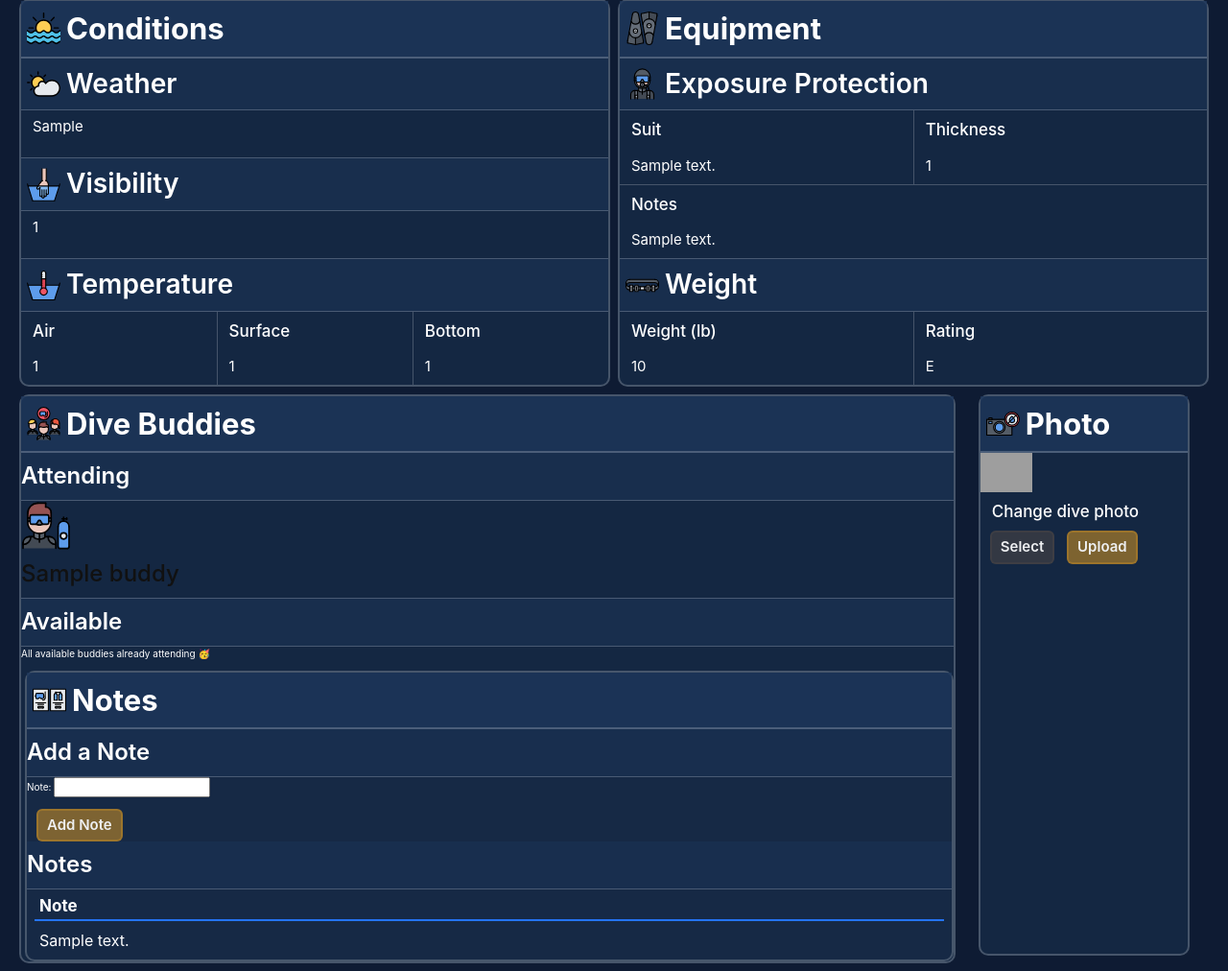
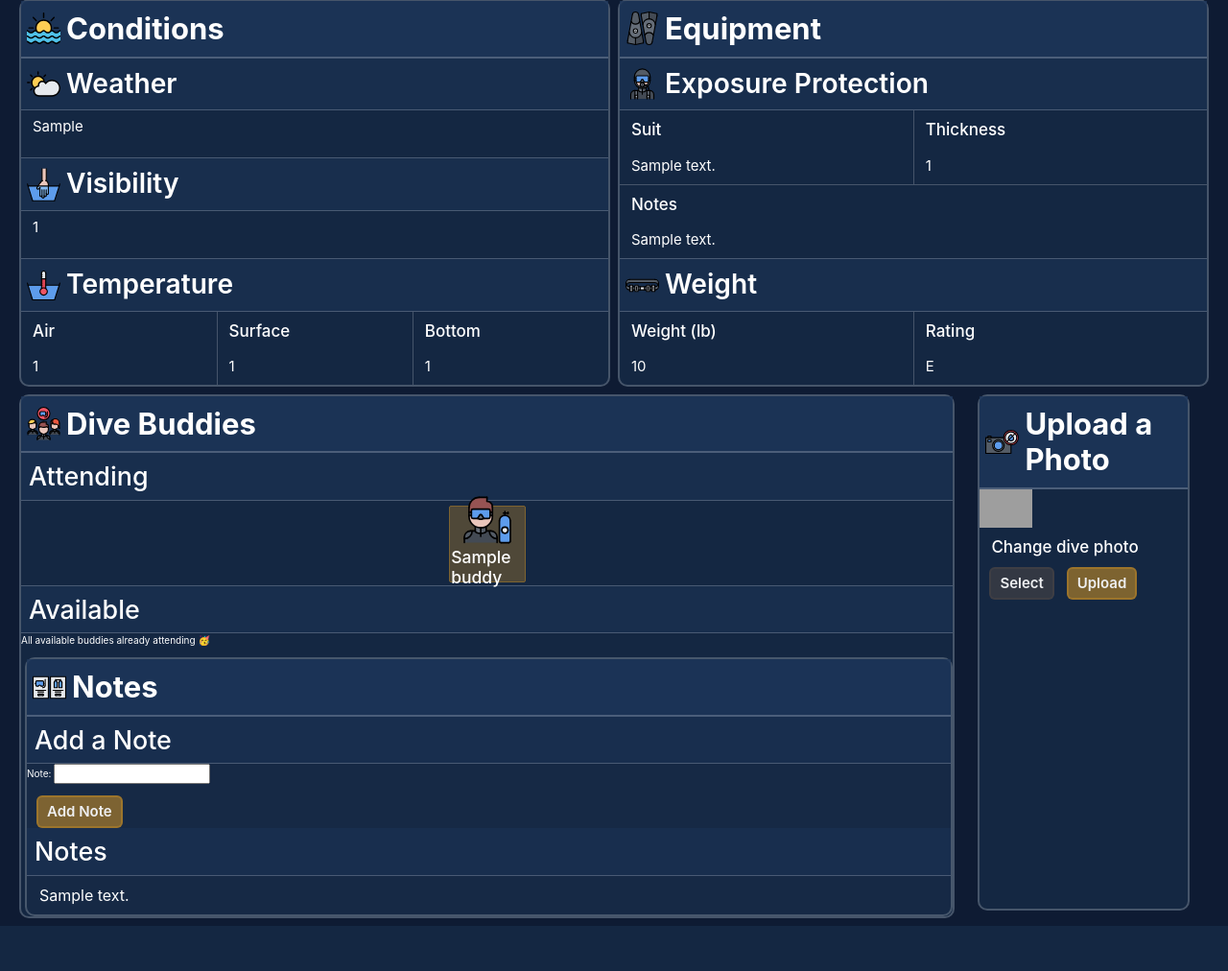
Before and after one commit to jwcrosby/neptune, a Django app: page /dives/1/ in a window 1280 px wide. Shown: the part 512-1524 px from the top of the page at 96% size. After the commit the page ends 1477 px from the top, so only its background shows below. Run offline with Django 3.2, Linux system fonts and the light colour scheme; a user stored in the database is signed in; tables that the repository leaves empty hold one stand-in row (values such as "Sample post"); some libraries are stand-ins or nearby versions; grey boxes are pictures that could not be loaded.

Commit message:
update dive buddy section of dive form

```diff
--- a/main_app/static/css/dive-detail.css
+++ b/main_app/static/css/dive-detail.css
@@ -95,6 +95,7 @@
   font-weight: 600;
 }
 
+
 .field-wrapper {
   height: 100%;
   width: 100%;
@@ -112,6 +113,7 @@
   align-items: center;
   justify-content: center;
 }
+
 
 .data-container {
   width: 100%;
@@ -144,23 +146,60 @@ h4 {
   border-top: 2px solid rgba(255, 255, 255, 0.212);
 }
 
-  .buddy-content > img {
-    height: 52px
+.buddy-subsection {
+  display: flex;
+  flex-direction: row;
+  align-items: center;
+  justify-content: center;
+}
+
+.buddy-container {
+  display: flex;
+  flex-direction: row;
+  align-items: center;
+  justify-content: center;
+  flex-wrap: wrap;
+  padding: 2px;
+}
+.buddy-container a {
+  text-decoration: none;
+  color: #ffffff;
+}
+
+.buddy-container .btn {
+  padding: 3px 10px;
+  margin-left: 4px;
+}
+
+.buddy-content {
+  display: flex;
+  flex-direction: column;
+  align-items: center;
+  justify-content: center;
+  margin: 3px 0 1.5px;
+  padding: 1.5px;
+  height: 80px;
+  width: 80px;
+  border: 1px solid #7E6431;
+  background-color: #7e64318e;
+  border-radius: 2px;
 }
 
 
+.smaller-sub-header > h3 {
+  font-size: clamp(2rem, 2.1vw, 2.8rem);
+  margin: 8px;
+  font-weight: 550;
+}
+
+.buddy-content > img {
+  height: 52px;
+  margin-bottom: 2.5px;
+}
 
 .dive-details {
   width: 98%;
 }
-
-  .notes-buddy-container {
-    display: flex;
-    flex-direction: column;
-    padding-bottom: 20px;
-    align-items: center;
-  }
-
 
 .dive-details h2 {
   font-size: var(--font-xl);
@@ -179,34 +218,10 @@ h4 {
   margin: 5px 0;
 }
 
-  .notes-buddy-container > section {
-    width: 80%;
-    min-width: 360px;
-    border: var(--borders);
-    border-radius: var(--card-border-radius);
-    padding: 10px;
-    box-shadow: var(--card-box-shadow);
-    display: flex;
-    flex-direction: column;
-    justify-content: center;
-    margin-bottom: 20px;
-  }
 
 .subsection-title img {
   height: 42px;
   margin-right: 8px;
-  }
-
-  .notes h2,
-  .buddies h2 {
-    font-size: 3.2rem;
-    margin: 0;
-  }
-
-  .notes h3,
-  .buddies h3 {
-    font-size: var(--font-xl);
-    margin: 10px 0;
 }
 
 .notes table {
@@ -224,25 +239,11 @@ h4 {
 .notes th {
   font-size: var(--font-l);
   padding: 5px 5px 0;
-    border-bottom: rgb(36, 116, 248) solid 2px;
+  border-bottom: 1px solid rgba(255, 255, 255, 0.212);
 }
 
 .notes tr:nth-child(even) {
   background-color: #f3f3fd;
-  }
-
-  .buddy-container p {
-    margin: 12px 0;
-  }
-
-  .buddy-container a {
-    text-decoration: none;
-    color: #111;
-  }
-
-  .buddy-container .btn {
-    padding: 3px 10px;
-    margin-right: 10px;
 }
 
 .usr-img {
@@ -259,7 +260,6 @@ h4 {
 #file-name {
   margin-bottom: 10px;
 }
-
 
 @media only screen and (min-width: 768px) {
   .questions {
@@ -404,11 +404,6 @@ h4 {
     height: 40px;
     margin-right: 8px;
   }
-
-}
-
-
-@media only screen and (min-width: 768px) {
   .dive-img {
     width: 25%;
     max-width: 250px;
--- a/main_app/templates/dives/detail.html
+++ b/main_app/templates/dives/detail.html
@@ -264,14 +264,13 @@
     </div>
 
     <section class="buddies">
-      <div class="sub-header">
+      <div class="sub-header smaller-sub-header">
         <h3>Attending</h3>
       </div>
-      <div class="subsection-content">
+      <div class="subsection-content buddy-subsection">
         {% if dive.buddies.count %}
           {% for buddy in dive.buddies.all %}
           <div class="buddy-container">
-            <div class="color-block"></div>
             <a href="{% url 'buddies_detail' buddy.id %}">
               <div class="buddy-content">
               {% if buddy.icon %}
@@ -283,8 +282,8 @@
                 <img src="{% static 'images/016-diver.svg' %}" alt="mysterious diver" />
                 {% endif %}
               {% endif %}
+                <h3>{{ buddy.name }}</h3>
               </div>
-                <h3>{{ buddy.name }}</h3>
               </a>
             </div>
           {% endfor %}
@@ -292,14 +291,13 @@
           <p class="no-buddies">This dive doesn't have any buddies 😞</p>
         {% endif %}
       </div>
-      <div class="sub-header soft-border-top soft-border-top-expand">
+      <div class="sub-header smaller-sub-header soft-border-top soft-border-top-expand">
         <h3>Available</h3>
       </div>
       <div class="subsection-content">
         {% if buddies_not_currently_attending.count %}
           {% for buddy in buddies_not_currently_attending.all %}
           <div class="buddy-container">
-            <div class="color-block"></div>
               <a href="{% url 'buddies_detail' buddy.id %}">
                 <div class="buddy-content">
                 {% if buddy.icon %}
@@ -311,10 +309,9 @@
                   <img src="{% static 'images/016-diver.svg' %}" alt="mysterious diver" />
                   {% endif %}
                 {% endif %}
+                  <h3>{{ buddy.name }}</h3>
                 </div>
-                <h3>{{ buddy.name }}</h3>
               </a>
-            </div>
             <form
               action="{% url 'associate_buddy_with_dive' dive.id buddy.id %}"
               method="post"
@@ -322,6 +319,7 @@
             {% csrf_token %}
               <button type="submit" class="btn submit">+</button>
             </form>
+            </div>
           </div>
           {% endfor %}
         {% else %}
@@ -345,7 +343,7 @@
           </div>
 
           <section class="notes">
-            <div class="sub-header">
+            <div class="sub-header smaller-sub-header">
               <h3>Add a Note</h3>
             </div>
             <form
@@ -356,16 +354,11 @@
               {% csrf_token %} {{ note_form.as_p }}
               <button type="submit" class="btn submit">Add Note</button>
             </form>
-            <div class="sub-header">
+            <div class="sub-header smaller-sub-header">
               <h3>Notes</h3>
             </div>
             {% if dive.note_set.all.count %}
             <table>
-              <thead>
-                <tr>
-                  <th>Note</th>
-                </tr>
-              </thead>
               <tbody>
                 {% for note in dive.note_set.all %}
                 <tr>
@@ -386,7 +379,7 @@
       <div class="field-wrapper">
         <div class="sub-header-main">
           <img src="{% static 'images/009-camera.svg' %}" alt="a diving log" />
-          <h3>Photo</h3>
+          <h3>Upload a Photo</h3>
         </div>
 
         <div class="dive-img">
```
Lines whose indentation alone changed are shown as unchanged.
